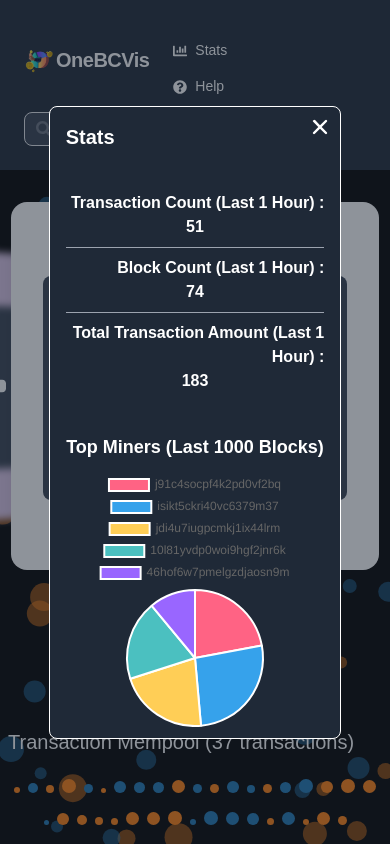
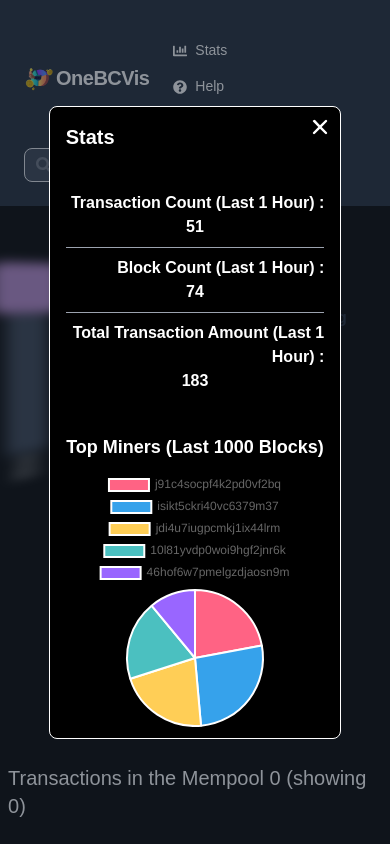
Before and after one commit to ThaminduSathruwan/bc-vercel-front, a React (Create React App) app: page / in a window 390 px wide. Both pictures are taken after a click on the button "Stats". Built offline with nearby package versions, Linux system fonts and the light colour scheme.

Commit message:
FRONTEND-3 UI implementation of replay data and some responsive changes

```diff
--- a/src/App.tsx
+++ b/src/App.tsx
@@ -5,6 +5,7 @@ import Service from './services/Service';
 import DialogBoxModal from './components/DialogBoxModal';
 import PieChart from './components/PieChart';
 import Stream from './components/Stream';
+import Replay from './components/Replay';
 
 interface Miner {
   miner: string;
@@ -19,9 +20,11 @@ interface StatsData {
 }
 
 interface TransactionData {
-  txn_id: string;
-  txn_size: number;
-  txn_type: string;
+  txn_hash: string;
+  status: string;
+  amount: number;
+  type: number;
+  fee: number;
 }
 
 function App() {
@@ -29,9 +32,12 @@ function App() {
   const [isHelpOpen, setIsHelpOpen] = useState(false);
   const [isTransactionOpen, setIsTransactionOpen] = useState(false);
   const [isBlockOpen, setIsBlockOpen] = useState(false);
+  const [isReplayOpen, setIsReplayOpen] = useState(false);
   const [transactionData, setTransactionData] = useState<TransactionData | null>(null);
   const [blockData, setBlockData] = useState<any | null>(null);
   const [statsData, setStatsData] = useState<StatsData>();
+
+  const [transactionTypes, setTransactionTypes] = useState(["Legacy", "Crypto", "Contract", "Shared-blob"]);
 
   const openStatsModal = () => {
     const fetchStatsData = async () => {
@@ -61,6 +67,10 @@ function App() {
     setIsBlockOpen(true);
   }
 
+  const openReplayModal = () => {
+    setIsReplayOpen(true);
+  }
+
   const closeStatsModal = () => {
     setIsStatsOpen(false);
   }
@@ -75,6 +85,10 @@ function App() {
 
   const closeBlockModal = () => {
     setIsBlockOpen(false);
+  }
+
+  const closeReplayModal = () => {
+    setIsReplayOpen(false);
   }
 
   const onSearch = (searchQuery: string) => {
@@ -136,20 +150,28 @@ function App() {
       <div>
         <ul className="mt-4 divide-y divide-gray-400">
           <li className="py-2 flex flex-wrap sm:flex-nowrap">
-            <span className="w-full sm:w-1/2 font-bold text-right">Transaction ID &nbsp;:</span>
-            <span className="w-full sm:w-1/2 font-bold text-left">&nbsp;&nbsp;{transactionData.txn_id}</span>
+            <span className="w-full sm:w-1/2 font-bold text-right">Transaction Hash &nbsp;:</span>
+            <span className="w-full sm:w-1/2 font-bold text-left">&nbsp;&nbsp;{transactionData.txn_hash}</span>
           </li>
           <li className="py-2 flex flex-wrap sm:flex-nowrap">
-            <span className="w-full sm:w-1/2 font-bold text-right">Transaction Size &nbsp;:</span>
-            <span className="w-full sm:w-1/2 font-bold text-left">&nbsp;&nbsp;{transactionData.txn_size}</span>
+            <span className="w-full sm:w-1/2 font-bold text-right">Transaction Status &nbsp;:</span>
+            <span className="w-full sm:w-1/2 font-bold text-left">&nbsp;&nbsp;{transactionData.status}</span>
+          </li>
+          <li className="py-2 flex flex-wrap sm:flex-nowrap">
+            <span className="w-full sm:w-1/2 font-bold text-right">Transaction Amount &nbsp;:</span>
+            <span className="w-full sm:w-1/2 font-bold text-left">&nbsp;&nbsp;{transactionData.amount}</span>
           </li>
           <li className="py-2 flex flex-wrap sm:flex-nowrap">
             <span className="w-full sm:w-1/2 font-bold text-right">Transaction Type &nbsp;:</span>
-            <span className="w-full sm:w-1/2 font-bold text-left">&nbsp;&nbsp;{transactionData.txn_type}</span>
+            <span className="w-full sm:w-1/2 font-bold text-left">&nbsp;&nbsp;{transactionTypes[transactionData.type]}</span>
+          </li>
+          <li className="py-2 flex flex-wrap sm:flex-nowrap">
+            <span className="w-full sm:w-1/2 font-bold text-right">Transaction Fee &nbsp;:</span>
+            <span className="w-full sm:w-1/2 font-bold text-left">&nbsp;&nbsp;{transactionData.fee}</span>
           </li>
           <li className="py-2 flex flex-wrap sm:flex-nowrap">
             <span className="w-full sm:w-1/2 font-bold text-right">View More &nbsp;:</span>
-            <a href={`https://etherscan.io/tx/${transactionData.txn_id}`} target="_blank" rel="noopener noreferrer" className="w-full sm:w-1/2 font-bold text-blue-500 hover:underline text-left">&nbsp;&nbsp;View on Etherscan</a>
+            <a href={`https://etherscan.io/tx/${transactionData.txn_hash}`} target="_blank" rel="noopener noreferrer" className="w-full sm:w-1/2 font-bold text-blue-500 hover:underline text-left">&nbsp;&nbsp;View on Etherscan</a>
           </li>
         </ul>
       </div>
@@ -213,9 +235,15 @@ function App() {
     );
   }
 
+  const renderReplayContent = () => {
+    return (
+      <Replay setTransactionData={handleSetTransactionData} setBlockData={handleSetBlockData}/>
+    );
+  }
+
   return (
     <div className="App bg-black text-white w-screen h-screen"> {/* Use overflow-hidden to prevent scrolling */}
-      <Navbar openStatsModal={openStatsModal} openHelpModal={openHelpModal} onSearch={onSearch} />
+      <Navbar openStatsModal={openStatsModal} openHelpModal={openHelpModal} onSearch={onSearch} openReplayModal={openReplayModal}/>
       <Stream setTransactionData={handleSetTransactionData} setBlockData={handleSetBlockData}/>
       {/* Dialog Boxes */}
       <DialogBoxModal
@@ -254,6 +282,15 @@ function App() {
         ]}
         onClose={closeBlockModal}
       />
+      <DialogBoxModal
+        isOpen={isReplayOpen}
+        title="Replay"
+        body={renderReplayContent()}
+        buttons={[
+          // { text: "Close", onClick: closeBlockModal },
+        ]}
+        onClose={closeReplayModal}
+      />
     </div>
   );
 }
--- a/src/components/BlockCarousel.tsx
+++ b/src/components/BlockCarousel.tsx
@@ -9,12 +9,12 @@ interface CarouselProps {
 const MAX_VISIBILITY = 3;
 
 const BlockCarousel: React.FC<CarouselProps> = ({ children }) => {
-  const [active, setActive] = useState(React.Children.count(children)-1);
+  const [active, setActive] = useState(-1);
   const count = React.Children.count(children);
 
   useEffect(() => {
     setActive((prevActive) => {
-      if (prevActive === -1 && count > 1) {
+      if (prevActive === -1 && count >= 1) {
         return count - 1;
       }
       else if (prevActive === count - 2 && count > 1) {
@@ -25,7 +25,7 @@ const BlockCarousel: React.FC<CarouselProps> = ({ children }) => {
   } , [count]);
 
   return (
-    <div className="carousel">
+    <div className="carousel w-1/4" style={{"height": "100px"}}>
       {active > 0 && (
         <button className="nav left" onClick={() => setActive((i) => i - 1)}>
           <FaArrowLeft />
--- a/src/components/Card.tsx
+++ b/src/components/Card.tsx
@@ -10,10 +10,9 @@ interface CardProps {
 
 interface Block {
     block_hash: string;
-    height: number;
-    nonce: number;
-    difficulty: number;
-    timestamp: string;
+    total_amount: number;
+    total_fee: number;
+    txn_cnt: number;
 }
 
 const Card: React.FC<CardProps> = ({ title, content, setBlockData }) => {
@@ -32,20 +31,18 @@ const Card: React.FC<CardProps> = ({ title, content, setBlockData }) => {
     }
 
     return (
-        <div className="card bg-gray-800 text-white rounded-lg shadow-lg p-6">
-            <h2 className="text-xl font-semibold mb-2">{title}</h2>
-            <div className="block-card bg-gray-700 rounded-lg p-4 mb-4 text-center">
-                <p className="font-semibold text-gray-300">Height:</p>
-                <p className="text-green-400">{content.height}</p>
-                <p className="font-semibold text-gray-300">Nonce:</p>
-                <p className="text-green-400">{content.nonce}</p>
-                <p className="font-semibold text-gray-300">Difficulty:</p>
-                <p className="text-green-400">{content.difficulty}</p>
-                <p className="font-semibold text-gray-300">Timestamp:</p>
-                <p className="text-green-400">{content.timestamp}</p>
+        <div className="card bg-gray-800 text-white rounded-lg shadow-lg">
+            <h2 className="font-semibold">BLOCK : { title }</h2>
+            <div className="block-card bg-gray-700 rounded-lg p-4 mb-1 text-center">
+                <p className="font-semibold text-gray-300">Total Amount:</p>
+                <p className="text-green-400">{content.total_amount}</p>
+                <p className="font-semibold text-gray-300">Total Fee:</p>
+                <p className="text-green-400">{content.total_fee}</p>
+                <p className="font-semibold text-gray-300">No of Transactions:</p>
+                <p className="text-green-400">{content.txn_cnt}</p>
             </div>
-            <div className='text-center'>
-                <button onClick={() => handleViewBlock(content.block_hash)}><span className="font-bold">View More</span></button>
+            <div className='text-center b-2'>
+                <button onClick={() => handleViewBlock(content.block_hash)}><span className="text-white font-bold">View More</span></button>
             </div>
         </div>
     );
--- a/src/components/Carousel.css
+++ b/src/components/Carousel.css
@@ -15,8 +15,6 @@ body {
 
 .carousel {
     position: relative;
-    width: 23rem;
-    height: 23rem;
     perspective: 500px;
     transform-style: preserve-3d;
 }
@@ -34,7 +32,7 @@ body {
 .card {
     width: 100%;
     height: 100%;
-    padding: 2rem;
+    padding: 1.25rem;
     background-color: hsl(280deg, 40%, calc(100% - var(--abs-offset) * 50%));
     border-radius: 1rem;
     color: #9CA3AF;
--- a/src/components/DialogBoxModal.tsx
+++ b/src/components/DialogBoxModal.tsx
@@ -14,8 +14,8 @@ const DialogBoxModal: React.FC<DialogBoxModalProps> = ({ isOpen, title, body, bu
   if (!isOpen) return null;
 
   return (
-    <div className="fixed inset-0 z-50 bg-gray-800 bg-opacity-50 flex justify-center items-center">
-      <div className="bg-gray-800 border border-white rounded-lg w-3/4 h-3/4 relative">
+    <div className="fixed inset-0 z-40 bg-gray-800 bg-opacity-50 flex justify-center items-center">
+      <div className="bg-black border border-white rounded-lg w-3/4 h-3/4 relative">
         <button
           className="absolute top-0 right-0 p-2 focus:outline-none"
           onClick={onClose}
--- a/src/components/Navbar.tsx
+++ b/src/components/Navbar.tsx
@@ -1,14 +1,16 @@
 import React, { useState } from "react";
 import { FaChartBar, FaQuestionCircle, FaSearch } from 'react-icons/fa';
+import { MdReplayCircleFilled } from "react-icons/md";
 import Logo from "../Assets/Logo.png";
 
 interface NavbarProps {
   openStatsModal: () => void;
   openHelpModal: () => void;
+  openReplayModal: () => void;
   onSearch: (query: string) => void;
 }
 
-const Navbar: React.FC<NavbarProps> = ({ openStatsModal, openHelpModal, onSearch }) => {
+const Navbar: React.FC<NavbarProps> = ({ openStatsModal, openHelpModal, openReplayModal, onSearch }) => {
   const [searchQuery, setSearchQuery] = useState("");
 
   const handleSearch = () => {
@@ -25,19 +27,26 @@ const Navbar: React.FC<NavbarProps> = ({ openStatsModal, openHelpModal, onSearch
       <div className="flex-grow text-center lg:text-left">
         <div className="text-sm">
           <button
-            className="block mt-4 lg:inline-block lg:mt-0 text-white hover:text-white mr-4"
-            onClick={openStatsModal}
+              className="block mt-4 lg:inline-block lg:mt-0 text-white hover:text-gray-200 focus:outline-none mr-4"
+              onClick={openStatsModal}
           >
-            <FaChartBar className="inline-block mr-1" /> Stats
+              <FaChartBar className="inline-block mr-1" /> Stats
           </button>
           <button
-            className="block mt-4 lg:inline-block lg:mt-0 text-white hover:text-white"
-            onClick={openHelpModal}
+              className="block mt-4 lg:inline-block lg:mt-0 text-white hover:text-gray-200 focus:outline-none mr-4"
+              onClick={openHelpModal}
           >
-            <FaQuestionCircle className="inline-block mr-1" /> Help
+              <FaQuestionCircle className="inline-block mr-1" /> Help
+          </button>
+          <button
+              className="block mt-4 lg:inline-block lg:mt-0 text-white hover:text-gray-200 focus:outline-none"
+              onClick={openReplayModal}
+          >
+              <MdReplayCircleFilled className="inline-block mr-1" /> Replay
           </button>
         </div>
       </div>
+
       <div className="flex items-center mt-4 lg:mt-0 lg:ml-auto">
         <div className="relative">
           <input
--- /dev/null
+++ b/src/components/Replay.tsx
@@ -0,0 +1,119 @@
+import React, { useState, useEffect } from 'react';
+import Service from '../services/Service';
+import Transaction from './Transaction';
+import TransactionPool from './TransactionPool';
+import BlockCarousel from './BlockCarousel';
+import Card from './Card';
+
+interface ReplayProps {
+    setTransactionData: (txnData: any) => void;
+    setBlockData: (blockData: any) => void;
+}
+
+const Replay: React.FC<ReplayProps> = ({setTransactionData, setBlockData}) => {
+    const [startTime, setStartTime] = useState('');
+    const [replayedTransactions, setReplayedTransactions] = useState<any[]>([]);
+    const [replayedBlocks, setReplayedBlocks] = useState<any[]>([]);
+    const [replayTransactionPool, setReplayTransactionPool] = useState<any[]>([]);
+    const [endTime, setEndTime] = useState('');
+    const [intervalId, setIntervalId] = useState<NodeJS.Timeout | null>(null);
+
+    const handleStartTimeChange = (event: React.ChangeEvent<HTMLInputElement>) => {
+        setStartTime(event.target.value);
+    };
+
+    const addTransactionToReplayPool = (txn: any) => {
+        setReplayTransactionPool(prevReplayTransactionPool => [...prevReplayTransactionPool, txn]);
+    };
+
+    const addBlocks = (newBlocks: any) => {
+        setReplayedBlocks(prevBlocks => [...prevBlocks, ...newBlocks]);
+    };
+
+    const replayTransactions = async () => {
+        try {
+            if (startTime === '') {
+                console.error('Start time is required.');
+                return;
+            }
+
+            setReplayedTransactions([]); // Clear replayed transactions
+            setReplayedBlocks([]); // Clear replayed blocks
+            setReplayTransactionPool([]); // Clear replay transaction pool
+
+            const endDateTime = new Date(new Date(startTime).getTime() + 0.25 * 60000); // 5 minutes
+            setEndTime(endDateTime.toISOString());
+
+            let currentStartTime = new Date(startTime);
+            const id = setInterval(async () => {
+                if (currentStartTime >= endDateTime) {
+                    clearInterval(id);
+                    setStartTime('');
+                    return;
+                }
+
+                const endOfWindow = new Date(currentStartTime);
+                endOfWindow.setSeconds(endOfWindow.getSeconds() + 5);
+                await fetchStreamData(currentStartTime.toISOString(), endOfWindow.toISOString());
+                currentStartTime = endOfWindow;
+            }, 1000);
+
+            setIntervalId(id);
+        } catch (error) {
+            console.error(error);
+        }
+    };
+
+    const fetchStreamData = async (start_time: string, end_time: string) => {
+        try {
+            const response = await Service.getStreamData(start_time, end_time);
+            setReplayedTransactions(response.transactions);
+            addBlocks(response.blocks);
+        } catch (error) {
+            console.error(error);
+        }
+    };
+
+    return (
+        <div className="">
+            <div className="absolute top-4 left-1/2 transform -translate-x-1/2 bg-gray-800 rounded-lg shadow-lg w-auto p-2">
+                <form onSubmit={(e) => e.preventDefault()} className="flex flex-col lg:flex-row gap-4 items-center">
+                    <label htmlFor="start-time" className="text-white text-lg font-bold">Start Time:</label>
+                    <input
+                        type="datetime-local"
+                        id="start-time"
+                        value={startTime}
+                        onChange={handleStartTimeChange}
+                        className="px-4 py-2 rounded-lg bg-gray-700 text-white focus:outline-none dark:bg-gray-900 dark:text-gray-300"
+                    />
+                    <button type="submit" onClick={replayTransactions} className="bg-blue-500 text-white px-4 py-2 rounded-lg hover:bg-blue-600 focus:outline-none">
+                        Replay
+                    </button>
+                </form>
+            </div>
+            <Transaction transaction={replayedTransactions} addTransactionToPool={addTransactionToReplayPool} />
+            <TransactionPool poolTransaction={replayTransactionPool} setTransactionData={setTransactionData} count={0} />
+            {replayedBlocks.length === 0 && (
+                <div className='flex items-center justify-center mt-8'>
+                    <BlockCarousel children={undefined} />
+                </div>
+            )}
+            {replayedBlocks.length > 0 && (
+                <div className='flex items-center justify-center mt-8'>
+                    <BlockCarousel>
+                        {replayedBlocks.map((b, index) => (
+                            <Card
+                                key={index}
+                                title={b.block_hash}
+                                content={b}
+                                setBlockData={setBlockData}
+                            />
+                        ))}
+                    </BlockCarousel>
+                </div>
+            )}
+        </div>
+    );
+};
+
+export default Replay;
--- a/src/components/Stream.tsx
+++ b/src/components/Stream.tsx
@@ -21,6 +21,11 @@ const Stream: React.FC<StreamProps> = ({setTransactionData, setBlockData}) => {
     const [isInitialBlocksSet, setIsInitialBlocksSet] = useState<boolean>(false);
     const [transactionPool, setTransactionPool] = useState<any[]>([]);
     const [initialTime, setInitialTime] = useState(new Date());
+    const [count, setCount] = useState(0);
+
+    const updateCount = (newCount: number) => {
+        setCount(count + newCount);
+    }
 
     const addTransactionToPool = (txn: any) => {
         setTransactionPool(prevTransactionPool => [...prevTransactionPool, txn]);
@@ -55,13 +60,14 @@ const Stream: React.FC<StreamProps> = ({setTransactionData, setBlockData}) => {
                 setInitialTime(current_time);
                 const streamData = await Service.getStreamData(start_time, end_time);
                 setTransaction(streamData.transactions);
+                updateCount(streamData.transactions.length);
                 addBlock(streamData.blocks);
             } catch (error) {
                 console.error(error);
             }
         };
 
-        const intervalId = setInterval(fetchStreamData, 5000);
+        const intervalId = setInterval(fetchStreamData, 10000);
         return () => {
             clearInterval(intervalId);
         };
@@ -70,7 +76,7 @@ const Stream: React.FC<StreamProps> = ({setTransactionData, setBlockData}) => {
     return (
         <div className="container mx-auto">
             <Transaction transaction={transaction} addTransactionToPool={addTransactionToPool} />
-            <TransactionPool poolTransaction={transactionPool} setTransactionData={setTransactionData} />
+            <TransactionPool poolTransaction={transactionPool} setTransactionData={setTransactionData} count={count}/>
             <div className='flex items-center justify-center mt-8'>
                 <BlockCarousel>
                     {block.map((b, index) => (
--- a/src/components/TransactionPool.tsx
+++ b/src/components/TransactionPool.tsx
@@ -4,17 +4,18 @@ import Service from "../services/Service";
 
 interface PoolTransactionProps {
     poolTransaction: {
-        txn_id: string;
-        txn_size: number;
-        txn_type: string;
-        x: number;
-        y: number;
+        txn_hash: string;
+        status: string;
+        amount: number;
+        type: number;
+        fee: number;
         txn_color: string;
     }[];
     setTransactionData: (txnData: any) => void;
+    count: number;
 }
 
-const TransactionPool: React.FC<PoolTransactionProps> = ({ poolTransaction, setTransactionData }) => {
+const TransactionPool: React.FC<PoolTransactionProps> = ({ poolTransaction, setTransactionData, count }) => {
 
     const handleTransactionClick = (txnId: string) => {
         const fetchTransactionData = async () => {
@@ -31,19 +32,20 @@ const TransactionPool: React.FC<PoolTransactionProps> = ({ poolTransaction, setT
 
     return (
         // <div className="absolute bottom-0 left-0 w-full max-h-80 overflow-y-auto">
-        <div className="absolute bottom-0 left-0 w-full max-h-80 overflow-y-auto">
-            <h1 className="text-left text-xl p-2">Transaction Mempool ({poolTransaction.length} transactions)</h1>
+        <div className="absolute bottom-0 left-0 w-full overflow-y-auto max-h-80">
+            {/* <h1 className="text-left text-xl p-2">Transaction Mempool ({poolTransaction.length} transactions)</h1> */}
+            <h1 className="text-left text-xl p-2">Transactions in the Mempool {Math.max(count, poolTransaction.length)} (showing {poolTransaction.length}) </h1>
                 <div className="flex flex-wrap justify-center items-center p-2 rounded-lg">
                     {poolTransaction.map((txn, index) => (
                         <div key={index} className="m-1 tooltip">
                             {/* <div className="tooltiptext">
-                                Transaction ID: {txn.txn_id}<br />
-                                Size: {txn.txn_size}<br />
-                                Type: {txn.txn_type}
+                                Transaction ID: {txn.txn_hash}<br />
+                                Size: {txn.amount}<br />
+                                Type: {txn.type}
                             </div> */}
-                            <button onClick={() => handleTransactionClick(txn.txn_id)}>
-                                <svg width={txn.txn_size} height={txn.txn_size}>
-                                <circle cx={txn.txn_size / 2} cy={txn.txn_size / 2} r={txn.txn_size / 2} fill={txn.txn_color} />
+                            <button onClick={() => handleTransactionClick(txn.txn_hash)}>
+                                <svg width={txn.amount} height={txn.amount}>
+                                <circle cx={txn.amount / 2} cy={txn.amount / 2} r={txn.amount / 2} fill={txn.txn_color} />
                             </svg>
                             </button>
                         </div>
--- a/src/components/TransactionStream.tsx
+++ b/src/components/TransactionStream.tsx
@@ -80,7 +80,6 @@ const TransactionStream: React.FC<TransactionStreamProps> = ({setTransactionData
     return (
         <div className="">
             <Transaction transaction={transaction} addTransactionToPool={addTransactionToPool} />
-            <TransactionPool poolTransaction={transactionPool} setTransactionData={setTransactionData} />
         </div>
     );
 }
--- a/src/services/Service.ts
+++ b/src/services/Service.ts
@@ -1,4 +1,6 @@
 import ApiService from "./ApiService";
+
+const savedTransactions: any[] = [];
 
 export const Service = {
     // get stream data
@@ -57,9 +59,11 @@ export const Service = {
     // generate random transaction
     generateRandomTransaction: (): any => {
         return {
-            txn_id: Date.now().toString(),
-            txn_size: Math.floor(Math.random() * 10) + 5,
-            txn_type: Math.random() > 0.5 ? "send" : "receive"
+            txn_hash: (Math.random().toString(36).substring(2, 15) + Math.random().toString(36).substring(2, 15)),
+            status: Date.now().toString(),
+            amount: Math.floor(Math.random() * 10) + 5,
+            type: Math.floor(Math.random() * 4),
+            fee: Math.floor(Math.random() * 100) + 1
         };
     },
 
@@ -67,10 +71,13 @@ export const Service = {
     generateRandomBlock: (): any => {
         return {
             block_hash: (Math.random().toString(36).substring(2, 15) + Math.random().toString(36).substring(2, 15)),
-            height: Math.floor(Math.random() * 1000) + 1,
-            nonce: Math.floor(Math.random() * 100000) + 1,
-            difficulty: Math.floor(Math.random() * 100000) + 1,
-            timestamp: new Date().toISOString()
+            previous_block_hash: (Math.random().toString(36).substring(2, 15) + Math.random().toString(36).substring(2, 15)),
+            //get random Transaction hashes from savedTransactions
+            txn_hashes: savedTransactions.splice(Math.floor(Math.random() * savedTransactions.length), Math.floor(Math.random() * savedTransactions.length)),
+            total_amount: Math.floor(Math.random() * 1000) + 1,
+            total_fee: Math.floor(Math.random() * 100000) + 1,
+            txn_cnt: Math.floor(Math.random() * 100000) + 1,
+            time_stamp: new Date().toISOString()
         };
     },
 
@@ -78,9 +85,12 @@ export const Service = {
     getStreamData: async (start_time: string, end_time: string): Promise<any> => {
         return new Promise((resolve) => {
             setTimeout(() => {
+                const randomTransactions = Array.from({ length: 100 }, () => Service.generateRandomTransaction());
+                const randomBlocks = Array.from({ length: 1 }, () => Service.generateRandomBlock());
+                savedTransactions.push(...randomTransactions.map((txn: any) => txn.txn_hash));
                 resolve({
-                    transactions: Array.from({ length: 100 }, () => Service.generateRandomTransaction()),
-                    blocks: Array.from({ length: 1 }, () => Service.generateRandomBlock())
+                    transactions: randomTransactions,
+                    blocks: randomBlocks
                 });
             }, 1000);
         });
@@ -101,9 +111,11 @@ export const Service = {
         return new Promise((resolve) => {
             setTimeout(() => {
                 resolve({
-                    txn_id: txn_hash,
-                    txn_size: Math.floor(Math.random() * 10) + 5,
-                    txn_type: Math.random() > 0.5 ? "send" : "receive"
+                    txn_hash: txn_hash,
+                    status: Date.now().toString(),
+                    amount: Math.floor(Math.random() * 10) + 5,
+                    type: Math.floor(Math.random() * 4),
+                    fee: Math.floor(Math.random() * 100) + 1
                 });
             }, 1000);
         });
```
Also changed, not shown: src/components/Transaction.tsx (+20 -12 lines).
